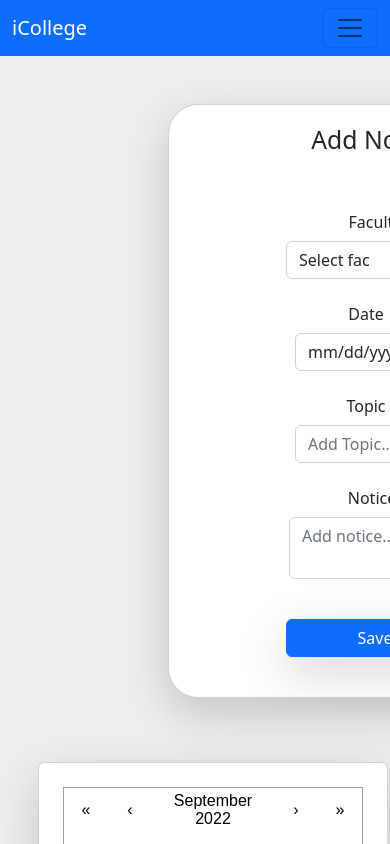
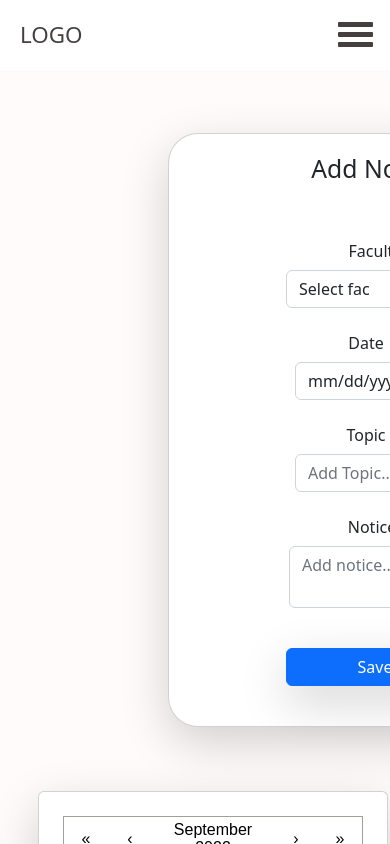
Before and after one commit to Hasaranga-sys/iCollege_LMS_Software, a React (Create React App) app in the folder front-end/: page /AdminHome/NoticeTable/NoticeForm in a window 390 px wide. Shown: the top 844 px of the page. Built offline with nearby package versions, Linux system fonts and the light colour scheme.

Commit message:
student ui and update corrected

```diff
--- a/front-end/package.json
+++ b/front-end/package.json
@@ -8,6 +8,8 @@
     "@testing-library/user-event": "^13.5.0",
     "axios": "^0.27.2",
     "bootstrap": "^5.2.1",
+    "jquery": "^3.6.1",
+    "print-js": "^1.6.0",
     "react": "^18.2.0",
     "react-bootstrap": "^2.5.0",
     "react-calendar": "^3.8.0",
--- a/front-end/public/index.html
+++ b/front-end/public/index.html
@@ -18,6 +18,9 @@
     <link href="https://cdn.jsdelivr.net/npm/bootstrap@5.2.0/dist/css/bootstrap.min.css" rel="stylesheet" integrity="sha384-gH2yIJqKdNHPEq0n4Mqa/HGKIhSkIHeL5AyhkYV8i59U5AR6csBvApHHNl/vI1Bx" crossorigin="anonymous">
 <script src="https://cdn.jsdelivr.net/npm/bootstrap@5.2.0/dist/js/bootstrap.bundle.min.js" integrity="sha384-A3rJD856KowSb7dwlZdYEkO39Gagi7vIsF0jrRAoQmDKKtQBHUuLZ9AsSv4jD4Xa" crossorigin="anonymous"></script>
 <script src="https://kit.fontawesome.com/a076d05399.js" crossorigin="anonymous"></script>
+
+<!-- jquert -->
+
 
 <!-- mdn -->
 
--- a/front-end/src/Components/Admin/NoticeForm.jsx
+++ b/front-end/src/Components/Admin/NoticeForm.jsx
@@ -6,7 +6,7 @@ import Calendar from 'react-calendar'
 import 'react-calendar/dist/Calendar.css';
 import Swal from "sweetalert2";
 const NoticeForm = () => {
-    const [faculty, setFaculty] = useState("")
+    const [faculty, setFaculty] = useState([])
     const [date,setDate] = useState("")
     const [topic,setTopic] = useState("")
     const [notice,setNotice] = useState("")
@@ -62,7 +62,7 @@ const NoticeForm = () => {
 
                             <select class="form-select w-75"
                                     aria-label="Default select example"
-                                    value={faculty.value  }
+                                    value={faculty}
                                     required
                                     placeholder='SelectFaculty..'
                                     onChange={(e) => {setFaculty(e.target.value);}}>
--- a/front-end/src/Components/Admin/NoticeTable.jsx
+++ b/front-end/src/Components/Admin/NoticeTable.jsx
@@ -124,15 +124,7 @@ const NoticeTable = () => {
                             <i class="fa fa-print" aria-hidden="true"></i>
                           </Link>
                         </td>
-                        <td>
-                          <Link
-                            className="btn btn-warning"
-                            to={`/annvp/${note._id}`}
-                          >
-                            Select &nbsp;
-                            <i class="fa fa-print" aria-hidden="true"></i>
-                          </Link>
-                        </td>
+
                         <td>
                           <button
                             type="button"
--- /dev/null
+++ b/front-end/src/Components/Nav.css
@@ -0,0 +1,162 @@
+@charset "UTF-8";
+/*
+$content-width will be the max width of the content within the navigation bar.
+$breakpoint determines at which width the media query breakpoint will take effect.
+*/
+
+body {
+  background-color: #63D6E0;
+}
+nav {
+  float: right;
+}
+nav ul {
+  list-style: none;
+  margin: 0;
+  padding: 0;
+}
+nav ul li {
+  float: left;
+  position: relative;
+}
+nav ul li a {
+  display: block;
+  padding: 0 20px;
+  line-height: 70px;
+  background: #ffffff;
+  color: #463f3f;
+  text-decoration: none;
+  /*
+  The full path of this code is nav ul li a:not(:only-child):after. This means that the code will apply to any a tag in our nav list that is NOT an only child, aka any dropdown. The :after means it comes after the output of the tag. I’ve decided that to specify any nav item as a dropdown, it will be followed by a unicode arrow – ▾ (#9662).
+  */
+}
+nav ul li a:hover {
+  background: #f2f2f2;
+  color: #fb5958;
+}
+nav ul li a:not(:only-child):after {
+  padding-left: 4px;
+  content: ' ▾';
+}
+nav ul li ul li {
+  min-width: 190px;
+}
+nav ul li ul li a {
+  padding: 15px;
+  line-height: 20px;
+}
+
+.nav-dropdown {
+  position: absolute;
+  z-index: 1;
+  /* Guarantees that the dropdown will display on top of any content. */
+  box-shadow: 0 3px 12px rgba(0, 0, 0, 0.15);
+  display: none;
+}
+
+.nav-mobile {
+  display: none;
+  position: absolute;
+  top: 0;
+  right: 0;
+  background: #fff;
+  height: 70px;
+  width: 70px;
+}
+
+@media only screen and (max-width: 800px) {
+  .nav-mobile {
+    display: block;
+  }
+
+  nav {
+    width: 100%;
+    padding: 70px 0 15px;
+  }
+  nav ul {
+    display: none;
+  }
+  nav ul li {
+    float: none;
+  }
+  nav ul li a {
+    padding: 15px;
+    line-height: 20px;
+  }
+  nav ul li ul li a {
+    padding-left: 30px;
+  }
+}
+#nav-toggle {
+  position: absolute;
+  left: 18px;
+  top: 22px;
+  cursor: pointer;
+  padding: 10px 35px 16px 0px;
+}
+#nav-toggle span,
+#nav-toggle span:before,
+#nav-toggle span:after {
+  cursor: pointer;
+  border-radius: 1px;
+  height: 5px;
+  width: 35px;
+  background: #463f3f;
+  position: absolute;
+  display: block;
+  content: '';
+  transition: all 300ms ease-in;
+}
+#nav-toggle span:before {
+  top: -10px;
+}
+#nav-toggle span:after {
+  bottom: -10px;
+}
+#nav-toggle.active span {
+  background-color: transparent;
+}
+#nav-toggle.active span:before, #nav-toggle.active span:after {
+  top: 0;
+}
+#nav-toggle.active span:before {
+  transform: rotate(45deg);
+}
+#nav-toggle.active span:after {
+  transform: rotate(-45deg);
+}
+
+@media screen and (min-width: 800px) {
+  .nav-list {
+    display: block !important;
+  }
+}
+/*
+.navigation – the outer wrapper for the navbar. Specifies the height and color, and will stretch the full width of the viewport.
+*/
+.navigation {
+  height: 70px;
+  background: #ffffff;
+}
+
+/*
+.nav-container – the inner wrapper for the navbar. Defines how far the actual content should stretch.
+*/
+.nav-container {
+  max-width: 1000px;
+  margin: 0 auto;
+}
+
+.brand {
+  position: absolute;
+  padding-left: 20px;
+  float: left;
+  line-height: 70px;
+  text-transform: uppercase;
+  font-size: 1.4em;
+}
+.brand a,
+.brand a:visited {
+  color: #463f3f;
+  text-decoration: none;
+}
--- a/front-end/src/Components/NavBar.jsx
+++ b/front-end/src/Components/NavBar.jsx
@@ -1,9 +1,60 @@
 import React from 'react'
+import "../Components/Nav.css"
+import $ from "jquery"
+import jQuery from 'jquery'
 
 const NavBar = () => {
+
+
+
+
+
+
+
+
+
+
   return (
    <div>
-        <nav class="navbar navbar-expand-lg bg-primary">
+  <section class="navigation">
+  <div class="nav-container">
+    <div class="brand">
+      <a href="#!">LOGO</a>
+    </div>
+    <nav>
+      <div class="nav-mobile">
+        <a id="nav-toggle" href="#!"><span></span></a>
+      </div>
+      <ul class="nav-list">
+        {/* <!-- Setting the links to #! will ensure that no action takes place on click. --> */}
+        <li><a href="#!">Home</a></li>
+        <li><a href="#!">About</a></li>
+        {/* <li><a href="#!">Services</a>
+          <ul class="nav-dropdown">
+            <li><a href="#!">Web Design</a></li>
+            <li><a href="#!">Web Development</a></li>
+            <li><a href="#!">Graphic Design</a></li>
+          </ul>
+        </li> */}
+        <li><a href="#!">Pricing</a></li>
+        <li><a href="#!">Contact</a></li>
+      </ul>
+    </nav>
+
+  </div>
+
+</section>
+
+
+
+   </div>
+  )
+}
+
+export default NavBar
+
+
+{/* <nav class="navbar navbar-expand-lg bg-primary">
 <div class="container-fluid">
   <a class="navbar-brand text-white" href="#">iCollege</a>
   <button class="navbar-toggler" type="button" data-bs-toggle="collapse" data-bs-target="#navbarSupportedContent" aria-controls="navbarSupportedContent" aria-expanded="false" aria-label="Toggle navigation">
@@ -19,9 +70,4 @@ const NavBar = () => {
 
   </div>
 </div>
-</nav>
-    </div>
-  )
-}
-
-export default NavBar
+</nav> */}
--- a/front-end/src/Components/Student/Student.css
+++ b/front-end/src/Components/Student/Student.css
@@ -1,6 +1,6 @@
 .hero-image{
-    background-image: url("https://www.chegg.com/study-101/wp-content/uploads/sites/7/2017/09/hero_study101.jpg");
-    height: 500;
+    background-image: url("../images/heroF.png");
+    height: 60;
   background-position: center;
   background-repeat: no-repeat;
   background-size: cover;
@@ -11,12 +11,22 @@
   position: absolute;
   top: 50%;
   left: 50%;
-  transform: translate(-50%, -50%);
-  color: white;
+  transform: translate(-420%,80%);
+  color:#FFFFFF;
 }
 
+.note-container{
+    background-color: #d9e6f9;
+    width:85%;
+    left: 30mm;
+    border-Radius: 20mm;
+}
+
+
+
+  /* cards */
 body{
-  background:#eee;
+  background:rgb(255, 251, 251);
   }
 
   .card-box {
--- a/front-end/src/Components/Student/StudentHome.jsx
+++ b/front-end/src/Components/Student/StudentHome.jsx
@@ -8,10 +8,14 @@ import "../Student/Student.css"
 const StudentHome = () => {
   return (
     <div>
-      <div className='hero-image' style={{height:250}}>
+
+
+
+
+      <div className='hero-image' style={{height:750}}>
 
         <div className='hero-text'>
-          <h1>iCollege</h1>
+          {/* <h1>iCollege</h1> */}
 
         </div>
 
@@ -74,7 +78,7 @@ const StudentHome = () => {
     </div>
     <div class="row">
         <div class="col-lg-3 col-sm-6">
-            <a href="http://www.uiuxstream.com/dashboard-user-profile-page-design-using-bootstrap-4/">uiuxstream</a>
+
         </div>
     </div>
 </div>
--- a/front-end/src/Components/Student/ViewNotice.jsx
+++ b/front-end/src/Components/Student/ViewNotice.jsx
@@ -3,6 +3,7 @@ import { useEffect } from "react";
 import NoticeService from "../Service/NoticeService";
 import Moment from "react-moment";
 import { Link } from "react-router-dom";
+import '../Student/Student.css'
 
 const ViewNotice = () => {
   const [notices, setNotices] = useState([]);
@@ -21,9 +22,9 @@ const ViewNotice = () => {
   return (
     <div>
 
-      <div className="card text-bg-white w-75 shadow-lg mb-5 mt-5"
-       style={{marginLeft:50,borderRadius: 30}}>
-       <h2 class="card-title mx-auto mt-3">Notice</h2>
+      <div className="card text-bg-white shadow-lg mb-5 mt-5 note-container"
+       >
+       <h2 class="card-title mx-auto mt-3">Announcements</h2>
 
     <div className=" container row">
        <input type="text" placeholder="Search By Notice" className="form-control mx-5 mt-3"
@@ -48,7 +49,7 @@ const ViewNotice = () => {
 
           <div className="card-body">
            <div className='row'>
-           <div className='col-sm-2'>
+           <div className='border bg-warning rounded-2 col-sm-2'>
             <h4>
               <Moment format='YYYY MMM DD'>
                {note.date}
@@ -56,7 +57,7 @@ const ViewNotice = () => {
               </h4>
               </div>
              <div className='col-sm-10 '>
-               <h5 className="card-title bg-#0d6efd">{note.topic}</h5>
+               <h5 className="card-title ">{note.topic}</h5>
                <div className='col-sm-10 '>
                 <p className="card-text">{note.notice}</p>
              </div>
```
Also changed, not shown: front-end/src/Components/images/heroF.png (added), front-end/src/Components/images/heroY.png (added). Lines whose indentation alone changed are shown as unchanged.
